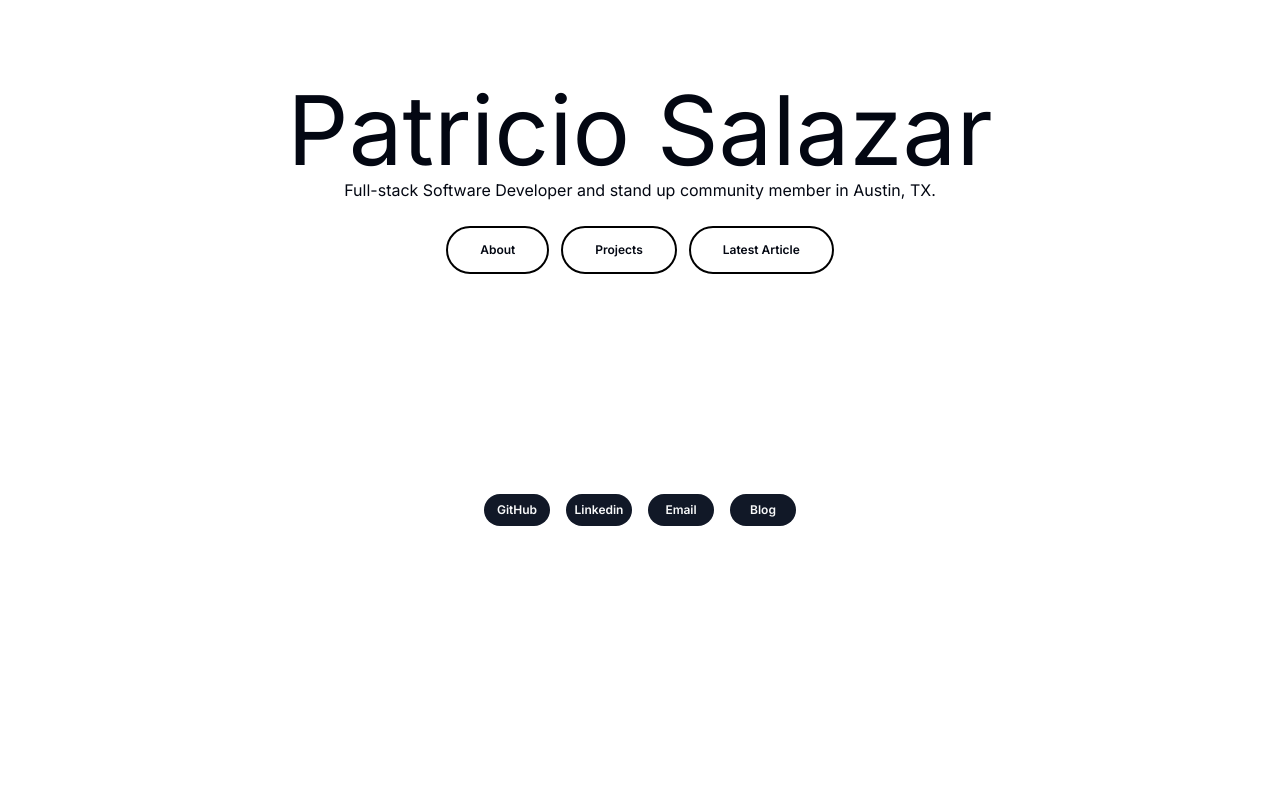
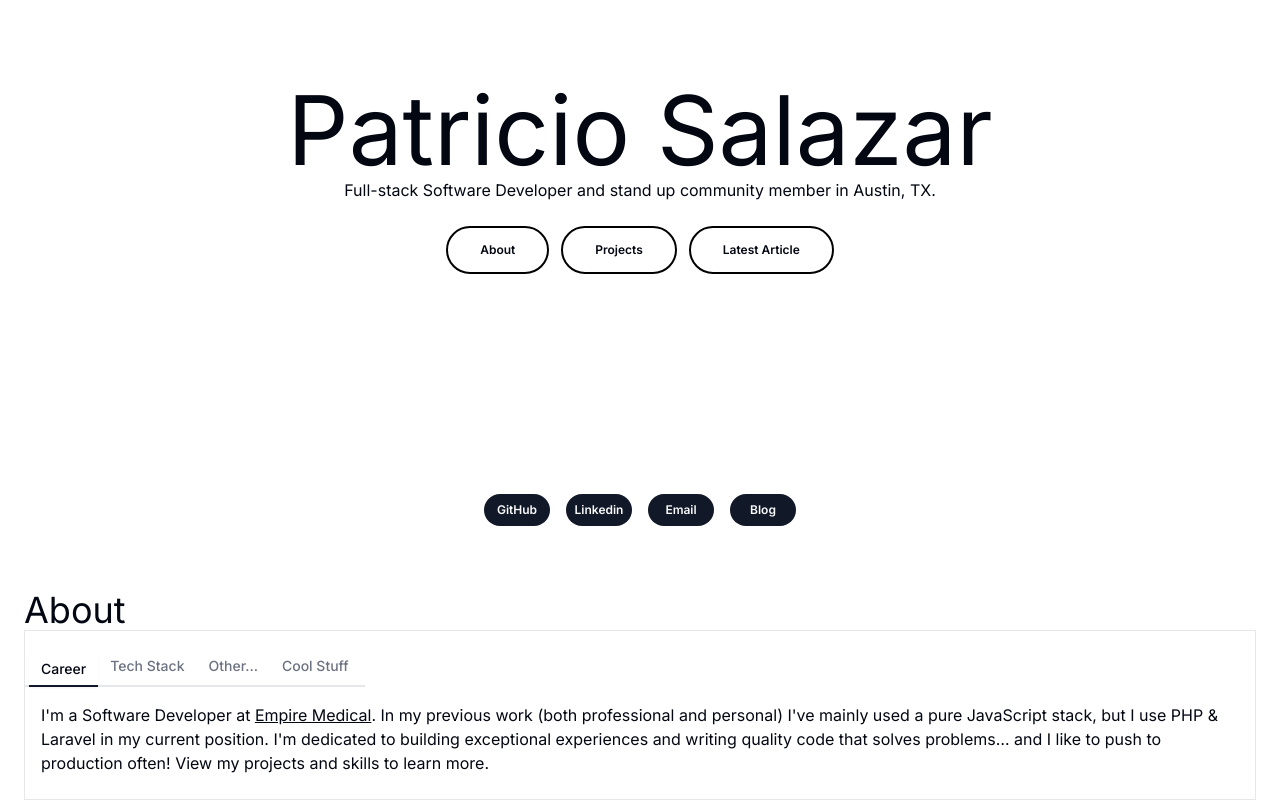
Before and after one commit to patriciosebastian/personal-website, a Next.js app: page / in a window 1280 px wide. Shown: the part 210-1010 px from the top of the page. Before the commit the page ends 800 px from the top, so only its background shows below. Built offline with nearby package versions, Linux system fonts and the light colour scheme.

Commit message:
added about section with shadcn tabs component

```diff
--- a/package.json
+++ b/package.json
@@ -9,6 +9,7 @@
     "lint": "next lint"
   },
   "dependencies": {
+    "@radix-ui/react-tabs": "^1.1.0",
     "class-variance-authority": "^0.7.0",
     "clsx": "^2.1.1",
     "lucide-react": "^0.424.0",
--- a/src/app/page.jsx
+++ b/src/app/page.jsx
@@ -1,11 +1,12 @@
-import { Badge } from "@/components/ui/badge"
 import Link from 'next/link'
 import { badgeVariants } from "@/components/ui/badge"
+import { Tabs, TabsContent, TabsList, TabsTrigger } from "@/components/ui/tabs"
 
 export default function Home() {
   return (
     <main>
       {/* Hero */}
+      {/* NOTE: can I make the main el a .container? */}
       <div className="container min-h-svh flex flex-col justify-center items-center text-center text-balance relative">
         <h1 className="text-8xl">Patricio Salazar</h1>
         <p>Full-stack Software Developer and stand up community member in Austin, TX.</p>
@@ -24,6 +25,57 @@ export default function Home() {
           <Link href="/blog" className={badgeVariants({ variant: "default" }) + ` w-16 h-8 justify-center px-8 font-bold`}>Blog</Link>
         </div>
       </div>
+
+      {/* About */}
+      <div className="container px-4">
+        <h2 className="text-4xl">About</h2>
+        <Tabs defaultValue="career" className="border py-4">
+          <TabsList className="bg-transparent border-b-2 rounded-none">
+            <TabsTrigger value="career">Career</TabsTrigger>
+            <TabsTrigger value="tech-stack">Tech Stack</TabsTrigger>
+            <TabsTrigger value="Other">Other...</TabsTrigger>
+            <TabsTrigger value="Cool-stuff">Cool Stuff</TabsTrigger>
+          </TabsList>
+          <TabsContent value="career" className="px-4 py-2">I'm a Software Developer at <a className="underline" href="https://empire-medical.com/" target="_blank">Empire Medical</a>. In my previous work (both professional and personal) I've mainly used a pure JavaScript stack, but I use PHP & Laravel in my current position. I'm dedicated to building exceptional experiences and writing quality code that solves problems… and I like to push to production often! View my projects and skills to learn more.</TabsContent>
+          <TabsContent value="tech-stack" className="px-4 py-2">
+            <div className="bg-secondary w-fit p-1 rounded-sm mb-2">Frontend</div>
+            <ol className="grid grid-cols-2 mb-4">
+              <li>HTML</li>
+              <li>JavaScript</li>
+              <li>CSS</li>
+              <li>React</li>
+              <li>Tailwind CSS</li>
+            </ol>
+            <div className="bg-secondary w-fit p-1 rounded-sm mb-2">Full-stack</div>
+            <ol className="grid grid-cols-2 mb-4">
+              <li>Livewire</li>
+              <li>Next.js</li>
+            </ol>
+            <div className="bg-secondary w-fit p-1 rounded-sm mb-2">Backend</div>
+            <ol className="grid grid-cols-2 mb-4">
+              <li>Node.js</li>
+              <li>PHP</li>
+              <li>Express.js</li>
+              <li>Laravel</li>
+            </ol>
+            <div className="bg-secondary w-fit p-1 rounded-sm mb-2">Database</div>
+            <ol className="grid grid-cols-2 mb-4">
+              <li>PostgreSQL</li>
+            </ol>
+            <div className="bg-secondary w-fit p-1 rounded-sm mb-2">Tooling</div>
+            <ol className="grid grid-cols-2 mb-4">
+              <li>Git/GitHub</li>
+              <li>Notion</li>
+              <li>Postman</li>
+              <li>Slack</li>
+              <li>VSCode</li>
+              <li>Communication</li>
+            </ol>
+          </TabsContent>
+          <TabsContent value="Other" className="px-4 py-2">Other.</TabsContent>
+          <TabsContent value="Cool-stuff" className="px-4 py-2">Cool stuff.</TabsContent>
+        </Tabs>
+      </div>
     </main>
   );
 }
--- /dev/null
+++ b/src/components/ui/tabs.jsx
@@ -0,0 +1,43 @@
+"use client"
+
+import * as React from "react"
+import * as TabsPrimitive from "@radix-ui/react-tabs"
+
+import { cn } from "@/lib/utils"
+
+const Tabs = TabsPrimitive.Root
+
+const TabsList = React.forwardRef(({ className, ...props }, ref) => (
+  <TabsPrimitive.List
+    ref={ref}
+    className={cn(
+      "inline-flex h-10 items-center justify-center rounded-md bg-muted p-1 text-muted-foreground",
+      className
+    )}
+    {...props} />
+))
+TabsList.displayName = TabsPrimitive.List.displayName
+
+const TabsTrigger = React.forwardRef(({ className, ...props }, ref) => (
+  <TabsPrimitive.Trigger
+    ref={ref}
+    className={cn(
+      "inline-flex items-center justify-center whitespace-nowrap rounded-sm px-3 py-1.5 text-sm font-medium ring-offset-background transition-all focus-visible:outline-none focus-visible:ring-2 focus-visible:ring-ring focus-visible:ring-offset-2 disabled:pointer-events-none disabled:opacity-50 data-[state=active]:bg-background data-[state=active]:text-foreground data-[state=active]:shadow-sm",
+      className
+    )}
+    {...props} />
+))
+TabsTrigger.displayName = TabsPrimitive.Trigger.displayName
+
+const TabsContent = React.forwardRef(({ className, ...props }, ref) => (
+  <TabsPrimitive.Content
+    ref={ref}
+    className={cn(
+      "mt-2 ring-offset-background focus-visible:outline-none focus-visible:ring-2 focus-visible:ring-ring focus-visible:ring-offset-2",
+      className
+    )}
+    {...props} />
+))
+TabsContent.displayName = TabsPrimitive.Content.displayName
+
+export { Tabs, TabsList, TabsTrigger, TabsContent }
--- a/src/styles/globals.css
+++ b/src/styles/globals.css
@@ -66,4 +66,7 @@
   body {
     @apply bg-background text-foreground;
   }
+  [role="tablist"] > [aria-selected="true"] {
+    @apply border-b-2 border-b-primary rounded-none -mb-2;
+  }
 }
```
Also changed, not shown: 1 other file (tests, documents, lock files or other folders).
